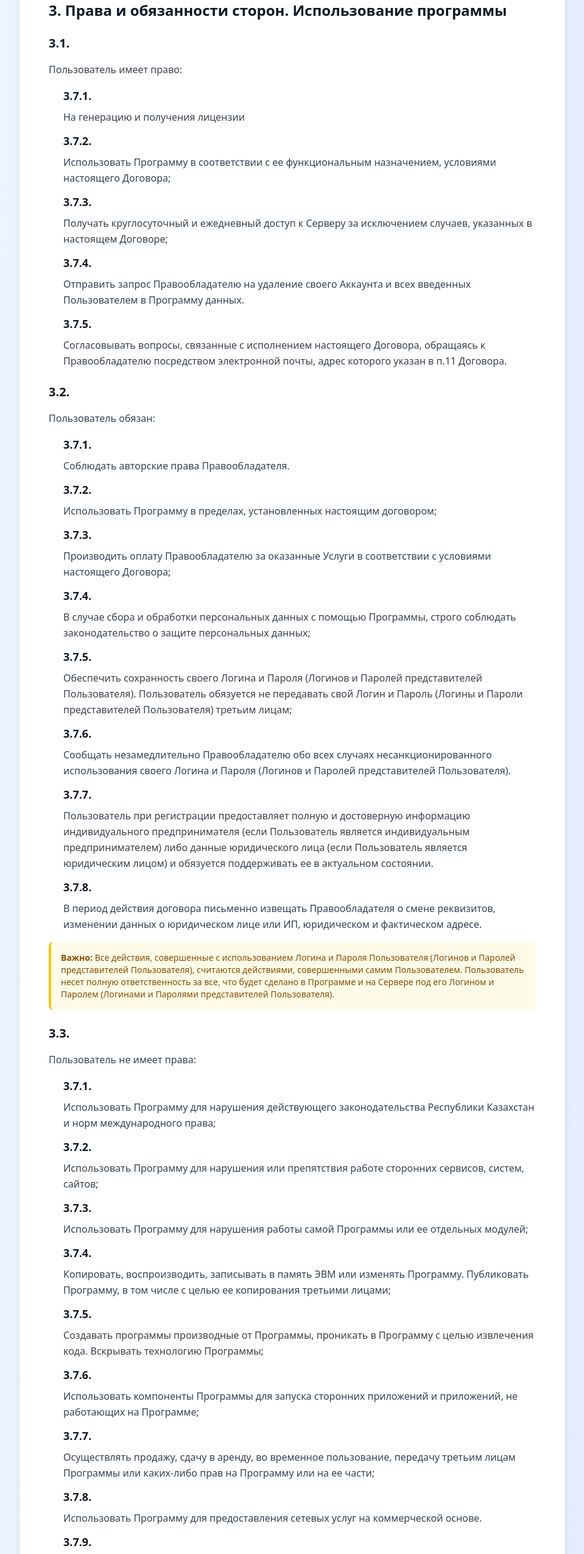
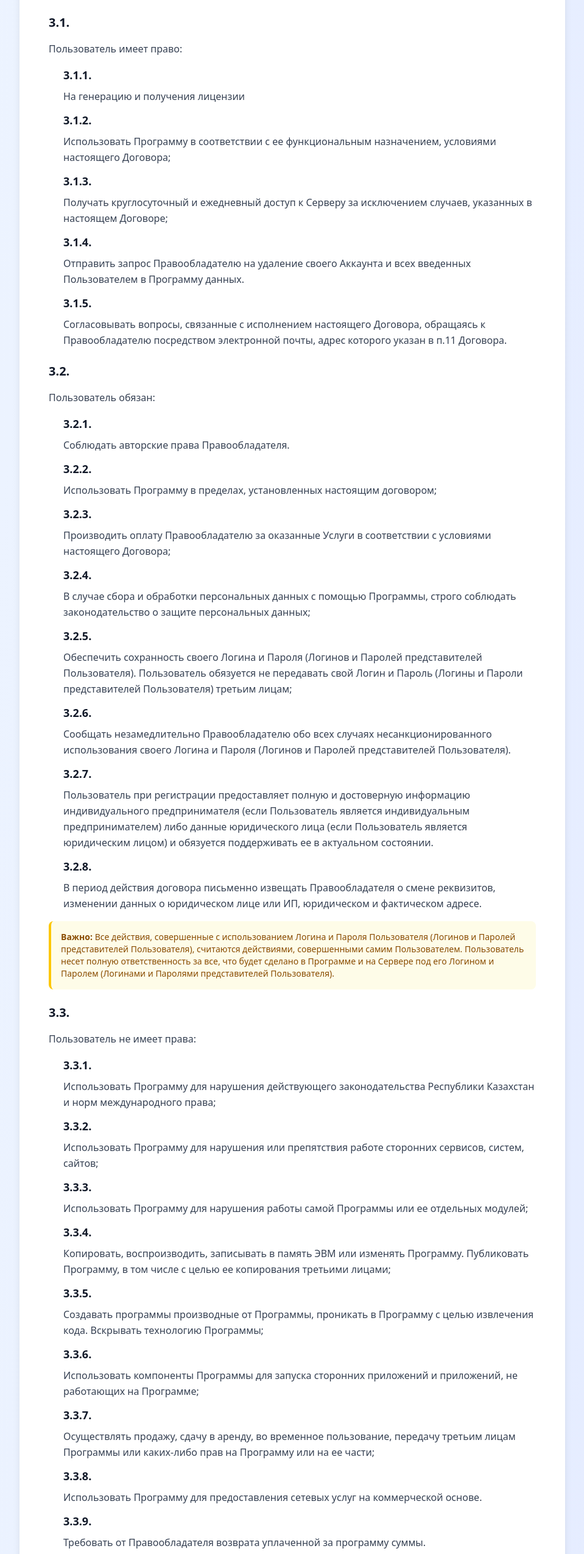
Before and after one commit to novaposkz/novabonus, a React (Vite) app: page /public-offer in a window 1280 px wide. Shown: the part 3557-6106 px from the top of the page at 61% size, without its empty margins (160-1119 px from the left). Built offline with nearby package versions, Linux system fonts and the light colour scheme.

Commit message:
Update PublicOffer.jsx

```diff
--- a/src/pages/PublicOffer.jsx
+++ b/src/pages/PublicOffer.jsx
@@ -77,7 +77,7 @@ function PublicOffer() {
                         В целях однозначной трактовки настоящего Договора нижеприведенные термины используются в следующем значении:
                       </p>
 
-                      <div className="space-y-4">
+                      <div className="space-y-3 ml-6">
                         <div>
                           <h4 className="text-lg font-semibold text-gray-900 mb-2">1.1.1.</h4>
                           <p className="text-gray-700 leading-relaxed">
@@ -252,23 +252,23 @@ function PublicOffer() {
                         <p className="text-gray-700 leading-relaxed mb-4">Пользователь имеет право:</p>
                         <div className="space-y-3 ml-6">
                           <div>
-                            <h4 className="text-lg font-semibold text-gray-900 mb-2">3.7.1.</h4>
+                            <h4 className="text-lg font-semibold text-gray-900 mb-2">3.1.1.</h4>
                             <p className="text-gray-700 leading-relaxed">На генерацию и получения лицензии</p>
                           </div>
                           <div>
-                            <h4 className="text-lg font-semibold text-gray-900 mb-2">3.7.2.</h4>
+                            <h4 className="text-lg font-semibold text-gray-900 mb-2">3.1.2.</h4>
                             <p className="text-gray-700 leading-relaxed">Использовать Программу в соответствии с ее функциональным назначением, условиями настоящего Договора;</p>
                           </div>
                           <div>
-                            <h4 className="text-lg font-semibold text-gray-900 mb-2">3.7.3.</h4>
+                            <h4 className="text-lg font-semibold text-gray-900 mb-2">3.1.3.</h4>
                             <p className="text-gray-700 leading-relaxed">Получать круглосуточный и ежедневный доступ к Серверу за исключением случаев, указанных в настоящем Договоре;</p>
                           </div>
                           <div>
-                            <h4 className="text-lg font-semibold text-gray-900 mb-2">3.7.4.</h4>
+                            <h4 className="text-lg font-semibold text-gray-900 mb-2">3.1.4.</h4>
                             <p className="text-gray-700 leading-relaxed">Отправить запрос Правообладателю на удаление своего Аккаунта и всех введенных Пользователем в Программу данных.</p>
                           </div>
                           <div>
-                            <h4 className="text-lg font-semibold text-gray-900 mb-2">3.7.5.</h4>
+                            <h4 className="text-lg font-semibold text-gray-900 mb-2">3.1.5.</h4>
                             <p className="text-gray-700 leading-relaxed">Согласовывать вопросы, связанные с исполнением настоящего Договора, обращаясь к Правообладателю посредством электронной почты, адрес которого указан в п.11 Договора.</p>
                           </div>
                         </div>
@@ -279,35 +279,35 @@ function PublicOffer() {
                         <p className="text-gray-700 leading-relaxed mb-4">Пользователь обязан:</p>
                         <div className="space-y-3 ml-6">
                           <div>
-                            <h4 className="text-lg font-semibold text-gray-900 mb-2">3.7.1.</h4>
+                            <h4 className="text-lg font-semibold text-gray-900 mb-2">3.2.1.</h4>
                             <p className="text-gray-700 leading-relaxed">Соблюдать авторские права Правообладателя.</p>
                           </div>
                           <div>
-                            <h4 className="text-lg font-semibold text-gray-900 mb-2">3.7.2.</h4>
+                            <h4 className="text-lg font-semibold text-gray-900 mb-2">3.2.2.</h4>
                             <p className="text-gray-700 leading-relaxed">Использовать Программу в пределах, установленных настоящим договором;</p>
                           </div>
                           <div>
-                            <h4 className="text-lg font-semibold text-gray-900 mb-2">3.7.3.</h4>
+                            <h4 className="text-lg font-semibold text-gray-900 mb-2">3.2.3.</h4>
                             <p className="text-gray-700 leading-relaxed">Производить оплату Правообладателю за оказанные Услуги в соответствии с условиями настоящего Договора;</p>
                           </div>
                           <div>
-                            <h4 className="text-lg font-semibold text-gray-900 mb-2">3.7.4.</h4>
+                            <h4 className="text-lg font-semibold text-gray-900 mb-2">3.2.4.</h4>
                             <p className="text-gray-700 leading-relaxed">В случае сбора и обработки персональных данных с помощью Программы, строго соблюдать законодательство о защите персональных данных;</p>
                           </div>
                           <div>
-                            <h4 className="text-lg font-semibold text-gray-900 mb-2">3.7.5.</h4>
+                            <h4 className="text-lg font-semibold text-gray-900 mb-2">3.2.5.</h4>
                             <p className="text-gray-700 leading-relaxed">Обеспечить сохранность своего Логина и Пароля (Логинов и Паролей представителей Пользователя). Пользователь обязуется не передавать свой Логин и Пароль (Логины и Пароли представителей Пользователя) третьим лицам;</p>
                           </div>
                           <div>
-                            <h4 className="text-lg font-semibold text-gray-900 mb-2">3.7.6.</h4>
+                            <h4 className="text-lg font-semibold text-gray-900 mb-2">3.2.6.</h4>
                             <p className="text-gray-700 leading-relaxed">Сообщать незамедлительно Правообладателю обо всех случаях несанкционированного использования своего Логина и Пароля (Логинов и Паролей представителей Пользователя).</p>
                           </div>
                           <div>
-                            <h4 className="text-lg font-semibold text-gray-900 mb-2">3.7.7.</h4>
+                            <h4 className="text-lg font-semibold text-gray-900 mb-2">3.2.7.</h4>
                             <p className="text-gray-700 leading-relaxed">Пользователь при регистрации предоставляет полную и достоверную информацию индивидуального предпринимателя (если Пользователь является индивидуальным предпринимателем) либо данные юридического лица (если Пользователь является юридическим лицом) и обязуется поддерживать ее в актуальном состоянии.</p>
                           </div>
                           <div>
-                            <h4 className="text-lg font-semibold text-gray-900 mb-2">3.7.8.</h4>
+                            <h4 className="text-lg font-semibold text-gray-900 mb-2">3.2.8.</h4>
                             <p className="text-gray-700 leading-relaxed">В период действия договора письменно извещать Правообладателя о смене реквизитов, изменении данных о юридическом лице или ИП, юридическом и фактическом адресе.</p>
                           </div>
                         </div>
@@ -323,39 +323,39 @@ function PublicOffer() {
                         <p className="text-gray-700 leading-relaxed mb-4">Пользователь не имеет права:</p>
                         <div className="space-y-3 ml-6">
                           <div>
-                            <h4 className="text-lg font-semibold text-gray-900 mb-2">3.7.1.</h4>
+                            <h4 className="text-lg font-semibold text-gray-900 mb-2">3.3.1.</h4>
                             <p className="text-gray-700 leading-relaxed">Использовать Программу для нарушения действующего законодательства Республики Казахстан и норм международного права;</p>
                           </div>
                           <div>
-                            <h4 className="text-lg font-semibold text-gray-900 mb-2">3.7.2.</h4>
+                            <h4 className="text-lg font-semibold text-gray-900 mb-2">3.3.2.</h4>
                             <p className="text-gray-700 leading-relaxed">Использовать Программу для нарушения или препятствия работе сторонних сервисов, систем, сайтов;</p>
                           </div>
                           <div>
-                            <h4 className="text-lg font-semibold text-gray-900 mb-2">3.7.3.</h4>
+                            <h4 className="text-lg font-semibold text-gray-900 mb-2">3.3.3.</h4>
                             <p className="text-gray-700 leading-relaxed">Использовать Программу для нарушения работы самой Программы или ее отдельных модулей;</p>
                           </div>
                           <div>
-                            <h4 className="text-lg font-semibold text-gray-900 mb-2">3.7.4.</h4>
+                            <h4 className="text-lg font-semibold text-gray-900 mb-2">3.3.4.</h4>
                             <p className="text-gray-700 leading-relaxed">Копировать, воспроизводить, записывать в память ЭВМ или изменять Программу. Публиковать Программу, в том числе с целью ее копирования третьими лицами;</p>
                           </div>
                           <div>
-                            <h4 className="text-lg font-semibold text-gray-900 mb-2">3.7.5.</h4>
+                            <h4 className="text-lg font-semibold text-gray-900 mb-2">3.3.5.</h4>
                             <p className="text-gray-700 leading-relaxed">Создавать программы производные от Программы, проникать в Программу с целью извлечения кода. Вскрывать технологию Программы;</p>
                           </div>
                           <div>
-                            <h4 className="text-lg font-semibold text-gray-900 mb-2">3.7.6.</h4>
+                            <h4 className="text-lg font-semibold text-gray-900 mb-2">3.3.6.</h4>
                             <p className="text-gray-700 leading-relaxed">Использовать компоненты Программы для запуска сторонних приложений и приложений, не работающих на Программе;</p>
                           </div>
                           <div>
-                            <h4 className="text-lg font-semibold text-gray-900 mb-2">3.7.7.</h4>
+                            <h4 className="text-lg font-semibold text-gray-900 mb-2">3.3.7.</h4>
                             <p className="text-gray-700 leading-relaxed">Осуществлять продажу, сдачу в аренду, во временное пользование, передачу третьим лицам Программы или каких-либо прав на Программу или на ее части;</p>
                           </div>
                           <div>
-                            <h4 className="text-lg font-semibold text-gray-900 mb-2">3.7.8.</h4>
+                            <h4 className="text-lg font-semibold text-gray-900 mb-2">3.3.8.</h4>
                             <p className="text-gray-700 leading-relaxed">Использовать Программу для предоставления сетевых услуг на коммерческой основе.</p>
                           </div>
                           <div>
-                            <h4 className="text-lg font-semibold text-gray-900 mb-2">3.7.9.</h4>
+                            <h4 className="text-lg font-semibold text-gray-900 mb-2">3.3.9.</h4>
                             <p className="text-gray-700 leading-relaxed">Требовать от Правообладателя возврата уплаченной за программу суммы.</p>
                           </div>
                         </div>
@@ -366,15 +366,15 @@ function PublicOffer() {
                         <p className="text-gray-700 leading-relaxed mb-4">Правообладатель имеет право:</p>
                         <div className="space-y-3 ml-6">
                           <div>
-                            <h4 className="text-lg font-semibold text-gray-900 mb-2">3.7.1.</h4>
+                            <h4 className="text-lg font-semibold text-gray-900 mb-2">3.4.1.</h4>
                             <p className="text-gray-700 leading-relaxed">В случае нарушения Пользователем условий, оговоренных в п. 3.3., приостановить доступ к использованию Программы.</p>
                           </div>
                           <div>
-                            <h4 className="text-lg font-semibold text-gray-900 mb-2">3.7.2.</h4>
+                            <h4 className="text-lg font-semibold text-gray-900 mb-2">3.4.2.</h4>
                             <p className="text-gray-700 leading-relaxed">Если Пользователь предоставляет неверную информацию или у Правообладателя есть основания так полагать, Правообладатель имеет право приостановить или расторгнуть настоящий Договор. Правообладатель не проверяет предоставляемую Пользователем в целях исполнения настоящего Договора информацию и не несет ответственности перед любыми третьими лицами за точность и достоверность предоставленных данных.</p>
                           </div>
                           <div>
-                            <h4 className="text-lg font-semibold text-gray-900 mb-2">3.7.3.</h4>
+                            <h4 className="text-lg font-semibold text-gray-900 mb-2">3.4.3.</h4>
                             <p className="text-gray-700 leading-relaxed">Изменять условия настоящей оферты в одностороннем порядке без предварительного уведомления Пользователей.</p>
                           </div>
                         </div>
@@ -385,19 +385,19 @@ function PublicOffer() {
                         <p className="text-gray-700 leading-relaxed mb-4">Обязанности Правообладателя:</p>
                         <div className="space-y-3 ml-6">
                           <div>
-                            <h4 className="text-lg font-semibold text-gray-900 mb-2">3.7.1.</h4>
+                            <h4 className="text-lg font-semibold text-gray-900 mb-2">3.5.1.</h4>
                             <p className="text-gray-700 leading-relaxed">Правообладатель обязан осуществить генерацию и передачу Пользователю лицензии для использования Программы не позднее 14 (трех) дней с момента оплаты Пользователем Услуги.</p>
                           </div>
                           <div>
-                            <h4 className="text-lg font-semibold text-gray-900 mb-2">3.7.2.</h4>
+                            <h4 className="text-lg font-semibold text-gray-900 mb-2">3.5.2.</h4>
                             <p className="text-gray-700 leading-relaxed">Консультировать Пользователя по вопросам, связанным с расчетом стоимости прав на использование Программы, его функциональностью, особенностями установки и эксплуатации на стандартных конфигурациях, поддерживаемых (популярных) операционных, почтовых и иных систем.</p>
                           </div>
                           <div>
-                            <h4 className="text-lg font-semibold text-gray-900 mb-2">3.7.3.</h4>
+                            <h4 className="text-lg font-semibold text-gray-900 mb-2">3.5.3.</h4>
                             <p className="text-gray-700 leading-relaxed">Немедленно информировать Пользователя о возникновении претензий третьих лиц, которые могут быть обращены на Пользователя или (в случае удовлетворения) могут привести к недействительности любого из условий настоящего Договора.</p>
                           </div>
                           <div>
-                            <h4 className="text-lg font-semibold text-gray-900 mb-2">3.7.4.</h4>
+                            <h4 className="text-lg font-semibold text-gray-900 mb-2">3.5.4.</h4>
                             <p className="text-gray-700 leading-relaxed">Уведомлять Пользователя о всех изменениях в установленные настоящим Договором сроки.</p>
                           </div>
                         </div>
@@ -415,27 +415,27 @@ function PublicOffer() {
                         <p className="text-gray-700 leading-relaxed mb-4">Личный кабинет предоставляет Пользователю следующие функциональные возможности:</p>
                         <div className="space-y-3 ml-6">
                           <div>
-                            <h4 className="text-lg font-semibold text-gray-900 mb-2">4.7.1.</h4>
+                            <h4 className="text-lg font-semibold text-gray-900 mb-2">4.1.1.</h4>
                             <p className="text-gray-700 leading-relaxed">Изменение Пароля от Личного кабинета;</p>
                           </div>
                           <div>
-                            <h4 className="text-lg font-semibold text-gray-900 mb-2">4.7.2.</h4>
+                            <h4 className="text-lg font-semibold text-gray-900 mb-2">4.1.2.</h4>
                             <p className="text-gray-700 leading-relaxed">Изменение Логина (номера телефона) от Личного кабинета;</p>
                           </div>
                           <div>
-                            <h4 className="text-lg font-semibold text-gray-900 mb-2">4.7.3.</h4>
+                            <h4 className="text-lg font-semibold text-gray-900 mb-2">4.1.3.</h4>
                             <p className="text-gray-700 leading-relaxed">Подача заявки на изменение данных индивидуального предпринимателя (если Пользователь является индивидуальным предпринимателем) либо данных юридического лица (если Пользователь является юридическим лицом) на электронный адрес <a href="mailto:novabonus@mail.ru" className="text-blue-600 hover:text-blue-800 underline">novabonus@mail.ru</a>;</p>
                           </div>
                           <div>
-                            <h4 className="text-lg font-semibold text-gray-900 mb-2">4.7.4.</h4>
+                            <h4 className="text-lg font-semibold text-gray-900 mb-2">4.1.4.</h4>
                             <p className="text-gray-700 leading-relaxed">Приобретение дополнительных услуг и торговых точек;</p>
                           </div>
                           <div>
-                            <h4 className="text-lg font-semibold text-gray-900 mb-2">4.7.5.</h4>
+                            <h4 className="text-lg font-semibold text-gray-900 mb-2">4.1.5.</h4>
                             <p className="text-gray-700 leading-relaxed">Получение информации о статусе подключенных Продуктов;</p>
                           </div>
                           <div>
-                            <h4 className="text-lg font-semibold text-gray-900 mb-2">4.7.6.</h4>
+                            <h4 className="text-lg font-semibold text-gray-900 mb-2">4.1.6.</h4>
                             <p className="text-gray-700 leading-relaxed">Получение информации относительно использования дополнительных Продуктов и торговых точек;</p>
                           </div>
                         </div>
@@ -667,19 +667,19 @@ function PublicOffer() {
                         <p className="text-gray-700 leading-relaxed mb-4">Правообладатель не несет ответственности за:</p>
                         <div className="space-y-3 ml-6">
                           <div>
-                            <h4 className="text-lg font-semibold text-gray-900 mb-2">8.7.1.</h4>
+                            <h4 className="text-lg font-semibold text-gray-900 mb-2">8.3.1.</h4>
                             <p className="text-gray-700 leading-relaxed">точность и верность введенных Пользователя, данных индивидуального предпринимателя (если регистрация осуществляется/осуществлялась от имени индивидуального предпринимателя) либо данных юридического лица (если регистрация осуществляется/осуществлялась от имени юридического лица);</p>
                           </div>
                           <div>
-                            <h4 className="text-lg font-semibold text-gray-900 mb-2">8.7.2.</h4>
+                            <h4 className="text-lg font-semibold text-gray-900 mb-2">8.3.2.</h4>
                             <p className="text-gray-700 leading-relaxed">точность и верность указанных Пользователем и отраженных в Личном кабинете банковских реквизитов Пользователя;</p>
                           </div>
                           <div>
-                            <h4 className="text-lg font-semibold text-gray-900 mb-2">8.7.3.</h4>
+                            <h4 className="text-lg font-semibold text-gray-900 mb-2">8.3.3.</h4>
                             <p className="text-gray-700 leading-relaxed">корректность и работоспособность платежных систем, банков, терминалов оплаты;</p>
                           </div>
                           <div>
-                            <h4 className="text-lg font-semibold text-gray-900 mb-2">8.7.4.</h4>
+                            <h4 className="text-lg font-semibold text-gray-900 mb-2">8.3.4.</h4>
                             <p className="text-gray-700 leading-relaxed">Программное обеспечение третьих лиц, интегрированное с Программой Правообладателя, а также за последствие и результатом работы такой интеграции, независимо от того, кем была выполнена такая интеграция.</p>
                           </div>
                         </div>
@@ -896,8 +896,7 @@ function PublicOffer() {
                               <span className="font-semibold">Компания:</span> ИП АНИКИН
                             </p>
                             <p className="text-gray-700">
-                              <span className="font-semibold">Адрес:</span> Казахстан, город Уральск Шолохова
-                            </p>
+                              <span className="font-semibold">Адрес:</span> Казахстан, город Уральск, ул. Шолохова, 11/5                        </p>
                             <p className="text-gray-700">
                               <span className="font-semibold">БИН (ИИН):</span> 511210302176
                             </p>
@@ -952,7 +951,7 @@ function PublicOffer() {
                         <ul className="text-sm text-gray-600 space-y-1">
                           <li>• Сайт: <a href="http://NovaBonus.kz" className="text-blue-600 hover:text-blue-800 underline">http://NovaBonus.kz</a></li>
                           <li>• Email: <a href="mailto:novabonus@mail.ru" className="text-blue-600 hover:text-blue-800 underline">novabonus@mail.ru</a></li>
-                          <li>• Адрес: Казахстан, город Уральск Шолохова</li>
+                          <li>• Адрес: Казахстан, город Уральск, ул. Шолохова, 11/5</li>
                           <li>• Дата обновления: {new Date().toLocaleDateString('ru-RU')}</li>
                         </ul>
                       </div>
```
